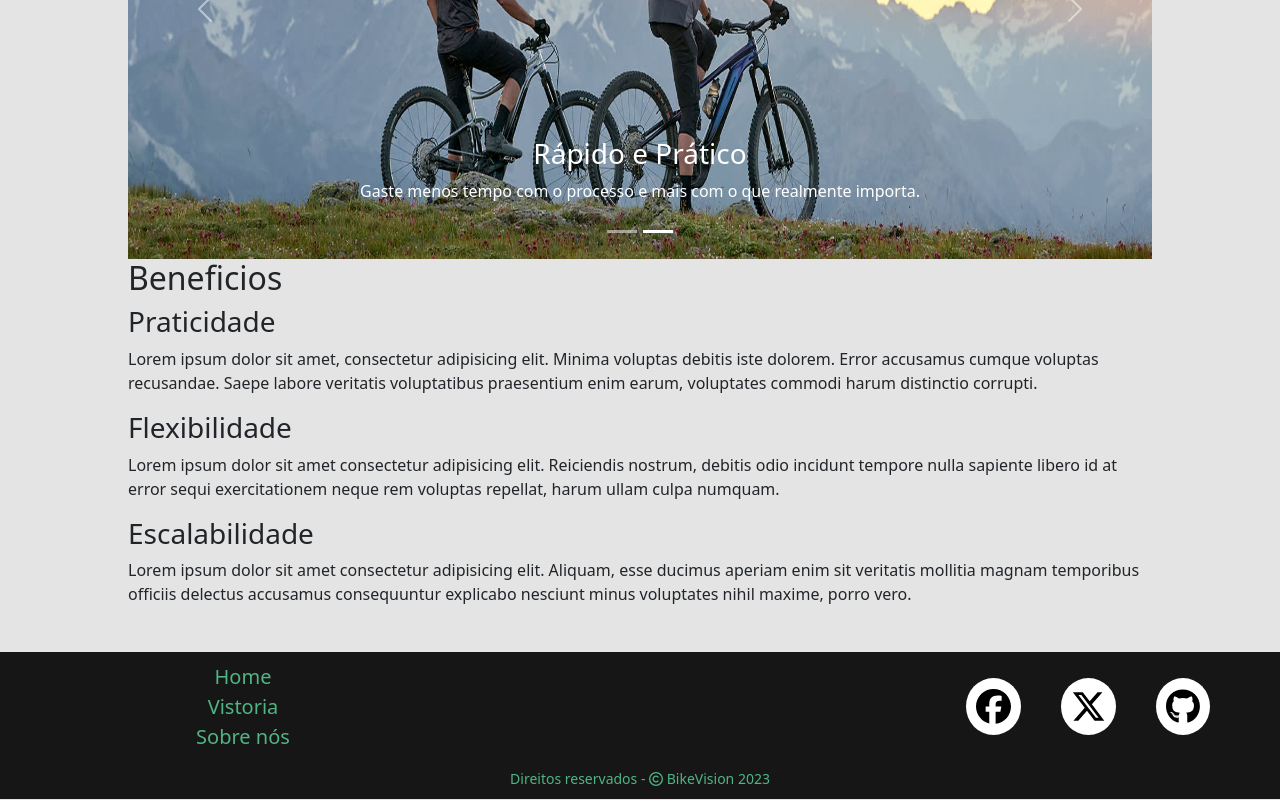
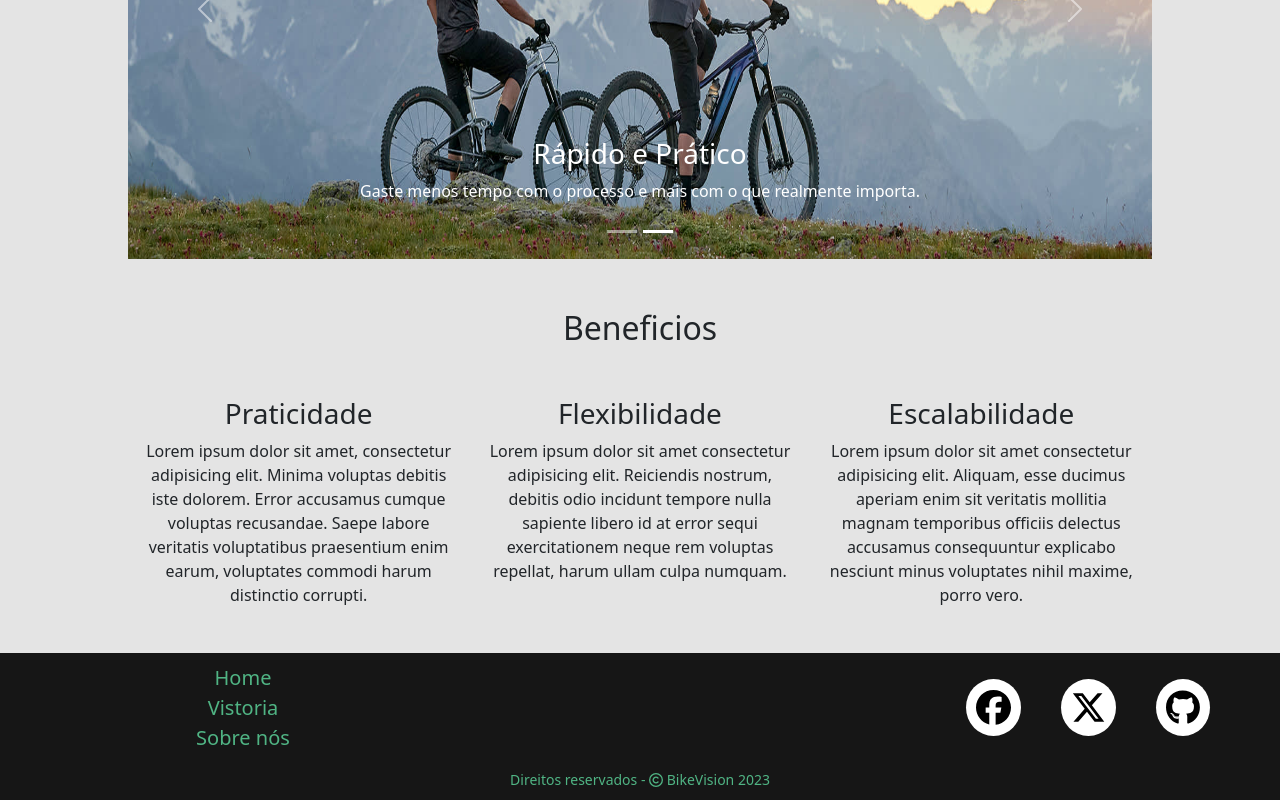
Before and after one commit to gutolive09/Projeto-BikeVision, a React (Vite) app: page / in a window 1280 px wide. Shown: the part 497-1297 px from the top of the page. Built offline with nearby package versions, Linux system fonts and the light colour scheme.

Commit message:
Componente Beneficios estruturado.

```diff
--- /dev/null
+++ b/src/components/Beneficios/Beneficios.css
@@ -0,0 +1,20 @@
+.beneficios{
+    margin-top: 50px;
+}
+
+.beneficios h2{
+    text-align: center;
+
+    margin-bottom: 50px;
+}
+
+.beneficios-container {
+    display: flex;
+    justify-content: space-around;
+}
+
+.beneficios-card {
+    width: 30%;
+
+    text-align: center;
+}
--- a/src/components/Beneficios/index.jsx
+++ b/src/components/Beneficios/index.jsx
@@ -1,10 +1,10 @@
-// import React from 'react'
+import "./Beneficios.css"
 
 export default function Beneficios() {
   return (
     <>
       <section>
-        <div>
+        <div className="beneficios">
           <h2>Beneficios</h2>
           <div className="beneficios-container">
             <div className="beneficios-card">
```
